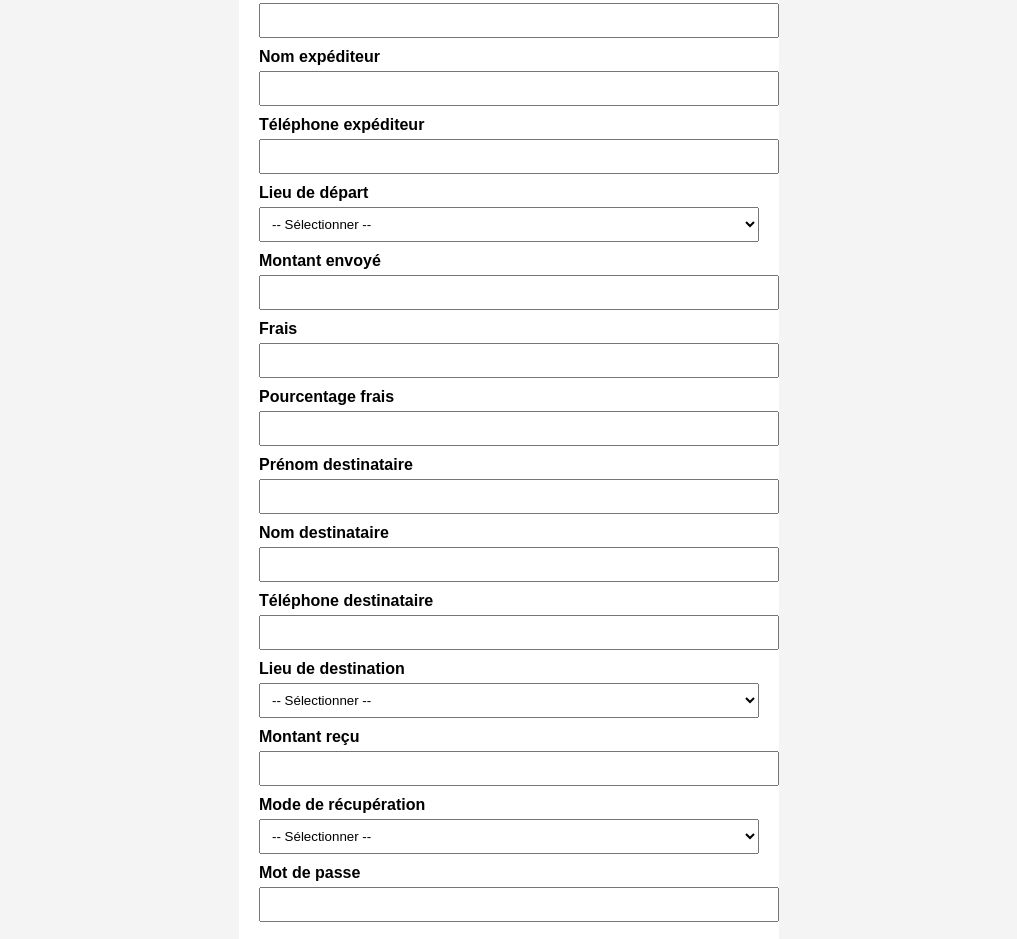
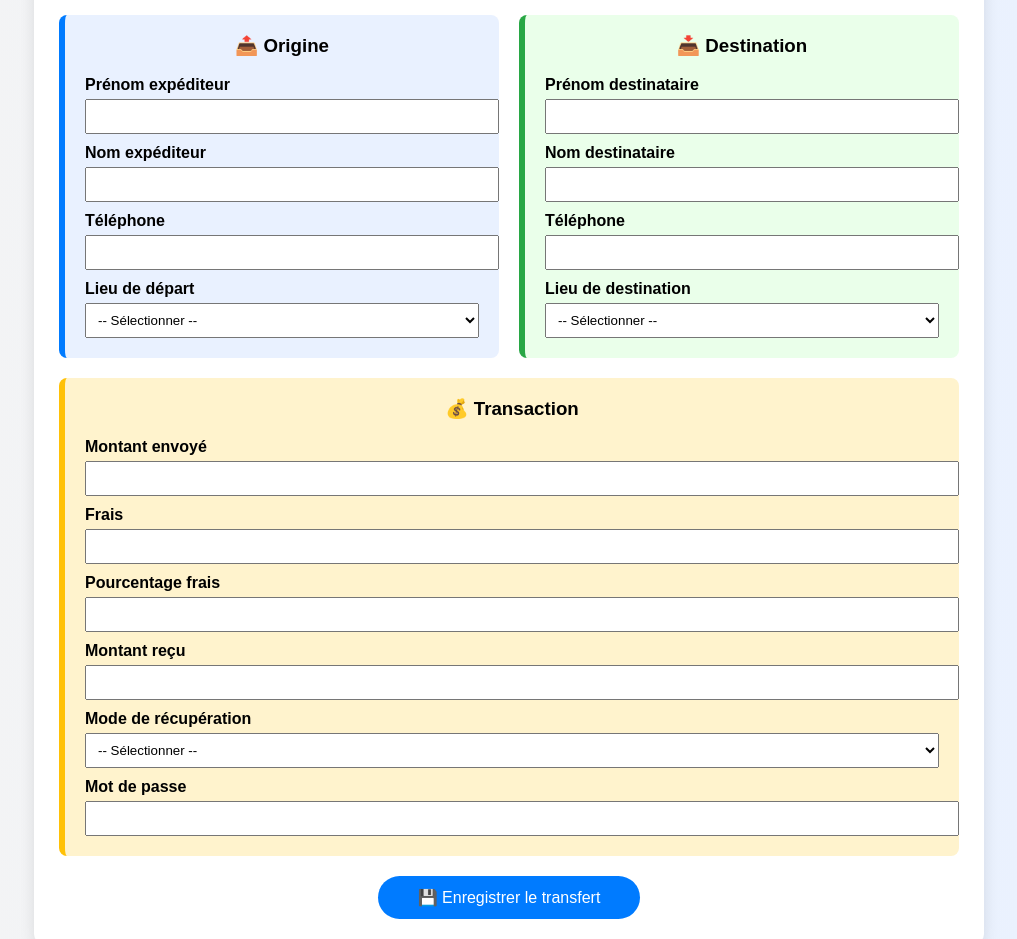
Before and after one commit to mdialloDigg/monapi, a website: page users.html in a window 1280 px wide. Shown: the part 128-1067 px from the top of the page, without its empty margins (131-1148 px from the left). Drawn offline with Linux system fonts and the light colour scheme.

```diff
--- a/users.html
+++ b/users.html
@@ -7,15 +7,48 @@
 <style>
 body {
   font-family: Arial, sans-serif;
-  background: #f4f4f4;
+  background: linear-gradient(to right, #f4f4f4, #e9f1ff);
 }
 
-form {
-  width: 500px;
-  margin: 30px auto;
+.container {
+  max-width: 900px;
+  margin: 40px auto;
   background: white;
+  padding: 25px;
+  border-radius: 10px;
+  box-shadow: 0 5px 15px rgba(0,0,0,0.1);
+}
+
+h2 {
+  text-align: center;
+  margin-bottom: 30px;
+}
+
+.row {
+  display: flex;
+  gap: 20px;
+  margin-bottom: 20px;
+}
+
+.box {
+  flex: 1;
   padding: 20px;
-  border-radius: 5px;
+  border-radius: 8px;
+}
+
+.origin {
+  background: #e9f1ff;
+  border-left: 6px solid #007bff;
+}
+
+.destination {
+  background: #eaffea;
+  border-left: 6px solid #28a745;
+}
+
+.box h3 {
+  margin-top: 0;
+  text-align: center;
 }
 
 label {
@@ -24,52 +57,102 @@
   font-weight: bold;
 }
 
-input, select, button {
+input, select {
   width: 100%;
   padding: 8px;
   margin-top: 5px;
 }
 
+.center {
+  text-align: center;
+  margin-top: 20px;
+}
+
 button {
-  margin-top: 20px;
+  padding: 12px 40px;
+  font-size: 16px;
   background: #007bff;
   color: white;
   border: none;
+  border-radius: 30px;
   cursor: pointer;
+}
+
+button:hover {
+  background: #0056b3;
 }
 </style>
 </head>
 
 <body>
 
-<h2 style="text-align:center;">📦 Nouveau transfert</h2>
+<div class="container">
+<h2>📦 Nouveau transfert</h2>
 
 <form id="transferForm">
 
-  <!-- EXPÉDITEUR -->
+  <div class="row">
+    <!-- ORIGINE -->
+    <div class="box origin">
+      <h3>📤 Origine</h3>
+
       <label>Prénom expéditeur</label>
       <input type="text" name="senderFirstName" required>
 
       <label>Nom expéditeur</label>
       <input type="text" name="senderLastName" required>
 
-  <label>Téléphone expéditeur</label>
+      <label>Téléphone</label>
       <input type="text" name="senderPhone" required>
 
-  <!-- ORIGINE (LISTE DÉROULANTE) -->
       <label>Lieu de départ</label>
       <select name="originLocation" required>
         <option value="">-- Sélectionner --</option>
-    <option value="Conakry">Conakry</option>
-    <option value="Labé">Labé</option>
-    <option value="France">France</option>
-    <option value="Belgique">Belgique</option>
-    <option value="New York">New York</option>
-    <option value="Atlanta">Atlanta</option>
-    <option value="Allemagne">Allemagne</option>
-    <option value="Dubaï">Dubaï</option>
-    <option value="Chine">Chine</option>
+        <option>Conakry</option>
+        <option>Labé</option>
+        <option>France</option>
+        <option>Belgique</option>
+        <option>New York</option>
+        <option>Atlanta</option>
+        <option>Allemagne</option>
+        <option>Dubaï</option>
+        <option>Chine</option>
       </select>
+    </div>
+
+    <!-- DESTINATION -->
+    <div class="box destination">
+      <h3>📥 Destination</h3>
+
+      <label>Prénom destinataire</label>
+      <input type="text" name="receiverFirstName" required>
+
+      <label>Nom destinataire</label>
+      <input type="text" name="receiverLastName" required>
+
+      <label>Téléphone</label>
+      <input type="text" name="receiverPhone" required>
+
+      <label>Lieu de destination</label>
+      <select name="destinationLocation" required>
+        <option value="">-- Sélectionner --</option>
+        <option>Conakry</option>
+        <option>Labé</option>
+        <option>France</option>
+        <option>Belgique</option>
+        <option>New York</option>
+        <option>Atlanta</option>
+        <option>Allemagne</option>
+        <option>Dubaï</option>
+        <option>Chine</option>
+      </select>
+    </div>
+  </div>
+
+  <!-- TRANSACTION -->
+  <div class="row">
+    <div class="box" style="background:#fff3cd;border-left:6px solid #ffc107;">
+      <h3 style="text-align:center;">💰 Transaction</h3>
 
       <label>Montant envoyé</label>
       <input type="number" name="amount" required>
@@ -80,62 +163,42 @@
       <label>Pourcentage frais</label>
       <input type="number" name="feePercent" required>
 
-  <!-- DESTINATAIRE -->
-  <label>Prénom destinataire</label>
-  <input type="text" name="receiverFirstName" required>
-
-  <label>Nom destinataire</label>
-  <input type="text" name="receiverLastName" required>
-
-  <label>Téléphone destinataire</label>
-  <input type="text" name="receiverPhone" required>
-
-  <!-- DESTINATION (LISTE DÉROULANTE) -->
-  <label>Lieu de destination</label>
-  <select name="destinationLocation" required>
-    <option value="">-- Sélectionner --</option>
-    <option value="Conakry">Conakry</option>
-    <option value="Labé">Labé</option>
-    <option value="France">France</option>
-    <option value="Belgique">Belgique</option>
-    <option value="New York">New York</option>
-    <option value="Atlanta">Atlanta</option>
-    <option value="Allemagne">Allemagne</option>
-    <option value="Dubaï">Dubaï</option>
-    <option value="Chine">Chine</option>
-  </select>
-
       <label>Montant reçu</label>
       <input type="number" name="recoveryAmount" required>
 
       <label>Mode de récupération</label>
       <select name="recoveryMode" required>
         <option value="">-- Sélectionner --</option>
-    <option value="Cash">Cash</option>
-    <option value="Mobile Money">Mobile Money</option>
-    <option value="Virement bancaire">Virement bancaire</option>
+        <option>Cash</option>
+        <option>Mobile Money</option>
+        <option>Virement bancaire</option>
       </select>
 
       <label>Mot de passe</label>
       <input type="password" name="password" required>
+    </div>
+  </div>
 
-  <button type="submit">💾 Enregistrer</button>
+  <div class="center">
+    <button type="submit">💾 Enregistrer le transfert</button>
+  </div>
+
 </form>
+</div>
 
 <script>
 document.getElementById('transferForm').addEventListener('submit', async (e) => {
   e.preventDefault();
-
-  const formData = Object.fromEntries(new FormData(e.target));
+  const data = Object.fromEntries(new FormData(e.target));
 
   const res = await fetch('/users', {
     method: 'POST',
     headers: { 'Content-Type': 'application/json' },
-    body: JSON.stringify(formData)
+    body: JSON.stringify(data)
   });
 
-  const data = await res.json();
-  alert(data.message || 'Transfert enregistré');
+  const result = await res.json();
+  alert(result.message || 'Transfert enregistré');
 });
 </script>
 
```
Lines whose indentation alone changed are shown as unchanged.
